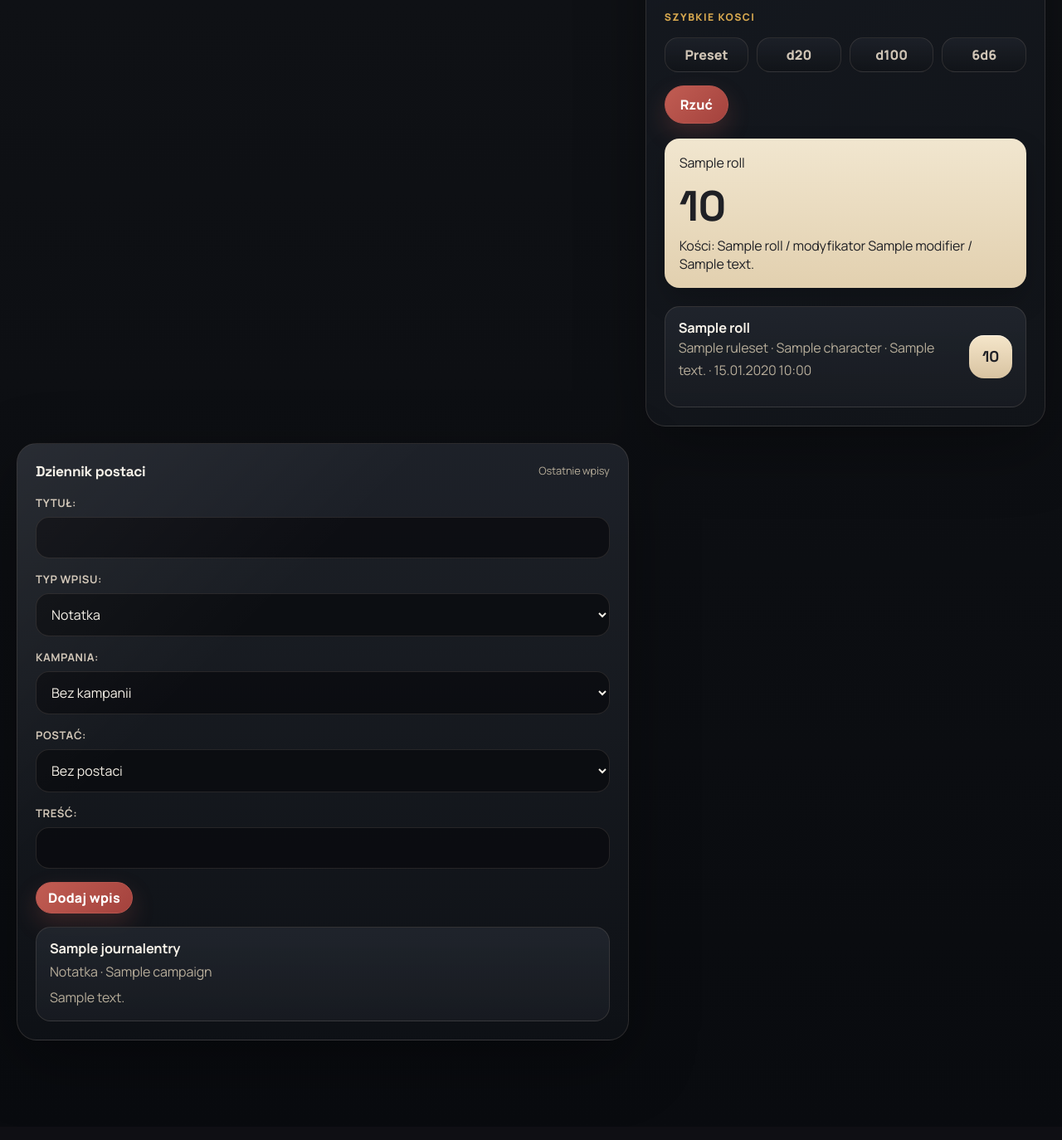
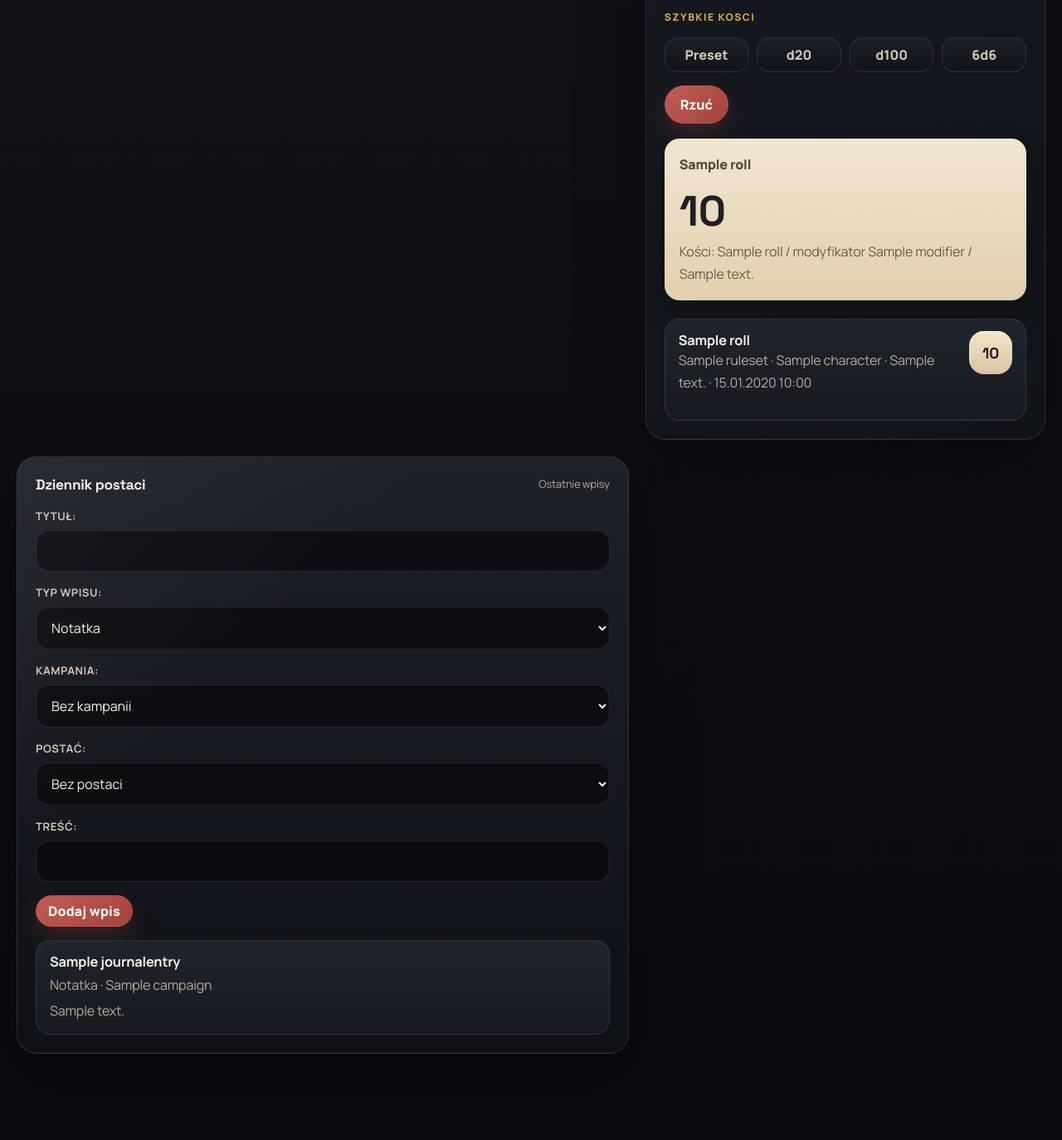
Before and after one commit to Woookie89/RollTheDiceRPG, a Django app: template templates/rpg/character_detail.html in a window 1280 px wide. Shown: the part 1353-2727 px from the top of the page at 83% size. Before the commit the page ends 2607 px from the top, so only its background shows below. Run offline with Django 4.2, Linux system fonts and the light colour scheme; data comes from the database, SQL or seed files in the repository; tables that the repository leaves empty hold one stand-in row (values such as "Sample post"); the template is opened without the code that fills it: values that come from a table or form of the project are taken from there, most other values are stand-ins (such as "Sample title", 1, 10 or a date in 2020); data that the repository does not hold is empty; some libraries are stand-ins or nearby versions.

Commit message:
refactor(partials): tighten roll and journal partial markup
Minor class and spacing tweaks to roll_history, roll_result and
journal_list partials so they sit flush inside the new tab panels

```diff
--- a/templates/rpg/partials/journal_list.html
+++ b/templates/rpg/partials/journal_list.html
@@ -1,7 +1,7 @@
 <div class="stack journal-list">
     {% for entry in journal_entries %}
         <article class="item journal-item">
-            <div>
+            <div class="item-copy">
                 <strong>{{ entry.title }}</strong>
                 <p>
                     {{ entry.get_entry_type_display }}
--- a/templates/rpg/partials/roll_history.html
+++ b/templates/rpg/partials/roll_history.html
@@ -1,7 +1,7 @@
 <div class="stack roll-history">
     {% for roll in recent_rolls %}
-        <article class="item">
-            <div>
+        <article class="item item-stat">
+            <div class="item-copy">
                 <strong>{{ roll.label|default:roll.expression }}</strong>
                 <p>
                     {{ roll.ruleset.name }}
--- a/templates/rpg/partials/roll_result.html
+++ b/templates/rpg/partials/roll_result.html
@@ -2,9 +2,9 @@
     <div class="alert">{{ error }}</div>
 {% elif roll %}
     <article class="roll-card">
-        <p>{{ roll.label|default:roll.expression }}</p>
+        <p class="roll-card-label">{{ roll.label|default:roll.expression }}</p>
         <strong>{{ roll.total }}</strong>
-        <span>
+        <span class="roll-card-meta">
             Kości: {{ roll.result.rolls|join:", " }}
             {% if roll.result.modifier %} / modyfikator {{ roll.result.modifier }}{% endif %}
             {% if roll.context %} / {{ roll.context }}{% endif %}
```
